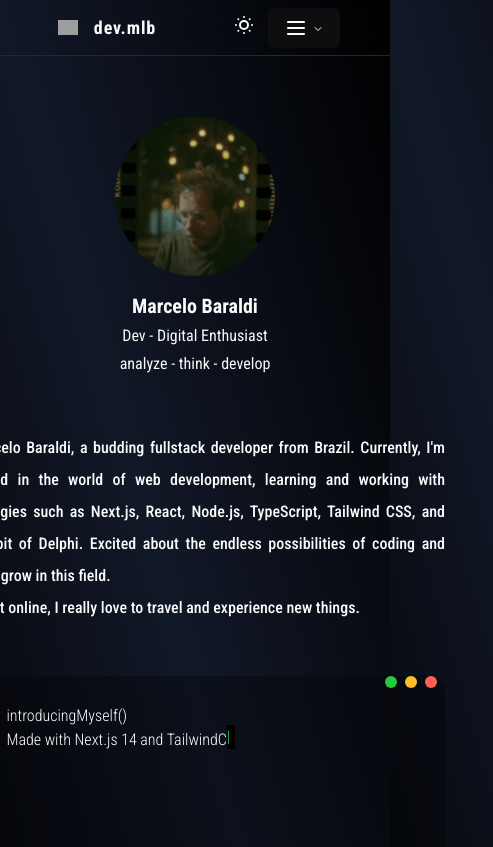
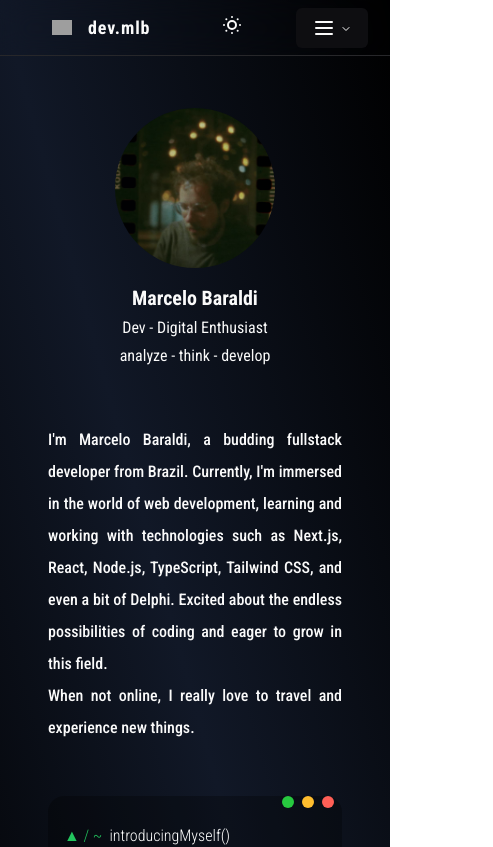
Before and after one commit to mlbaraldi/mlbaraldi.github.io, a Next.js app: page / in a window 390 px wide. Shown: the top 847 px of the page, 493 px wide, since content can reach past the window. Built offline with nearby package versions, Linux system fonts and the light colour scheme; grey boxes are pictures that could not be loaded.

Commit message:
fix: bug fullscreen

```diff
--- a/src/app/page.tsx
+++ b/src/app/page.tsx
@@ -3,7 +3,7 @@ import Image from "next/image";
 
 export default function Home() {
   return (
-    <div className="p-2 min-h-screen flex items-center flex-col">
+    <div className="w-full lg:flex items-center justify-center min-h-screen">
       <div className="max-w-screen-lg p-8">
         {/* Avatar and Introduction Section */}
         <div className="gap:5 lg:gap-56 items-center flex flex-col lg:flex-row" >
--- a/src/components/ui/Navbar.tsx
+++ b/src/components/ui/Navbar.tsx
@@ -53,7 +53,7 @@ const Navbar = () => {
           })} >
             <ThemeSwitcher />
           </div>
-          <div className='mr-10 xl:hidden'>
+          <div className='mr-10 ml-10 xl:hidden'>
             <Hamburger />
           </div>
         </div>
```
